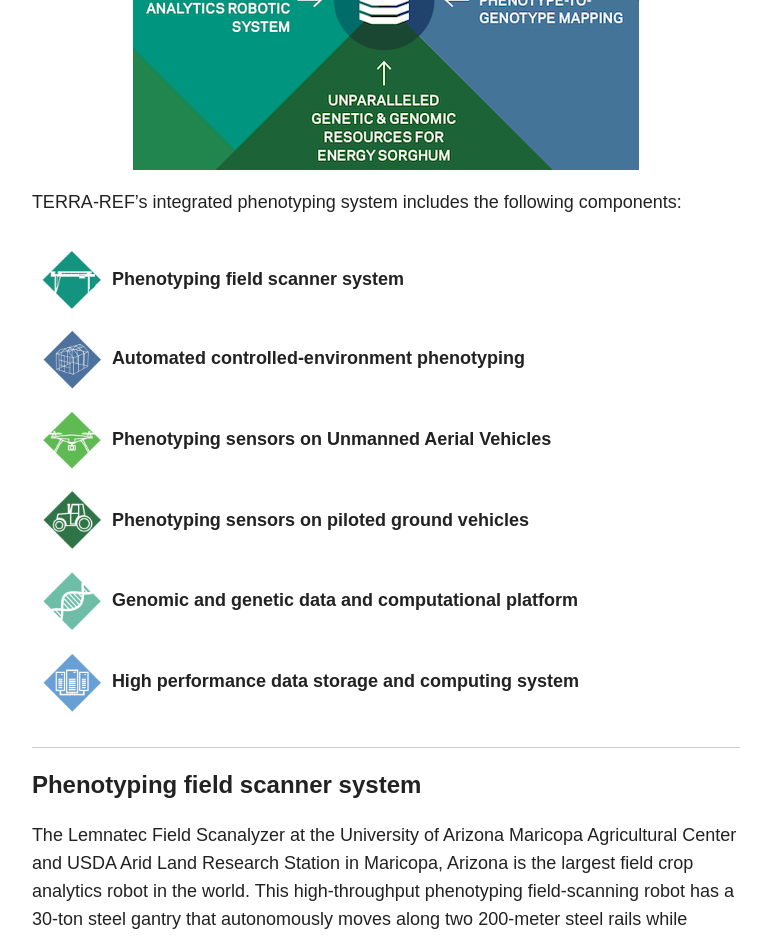
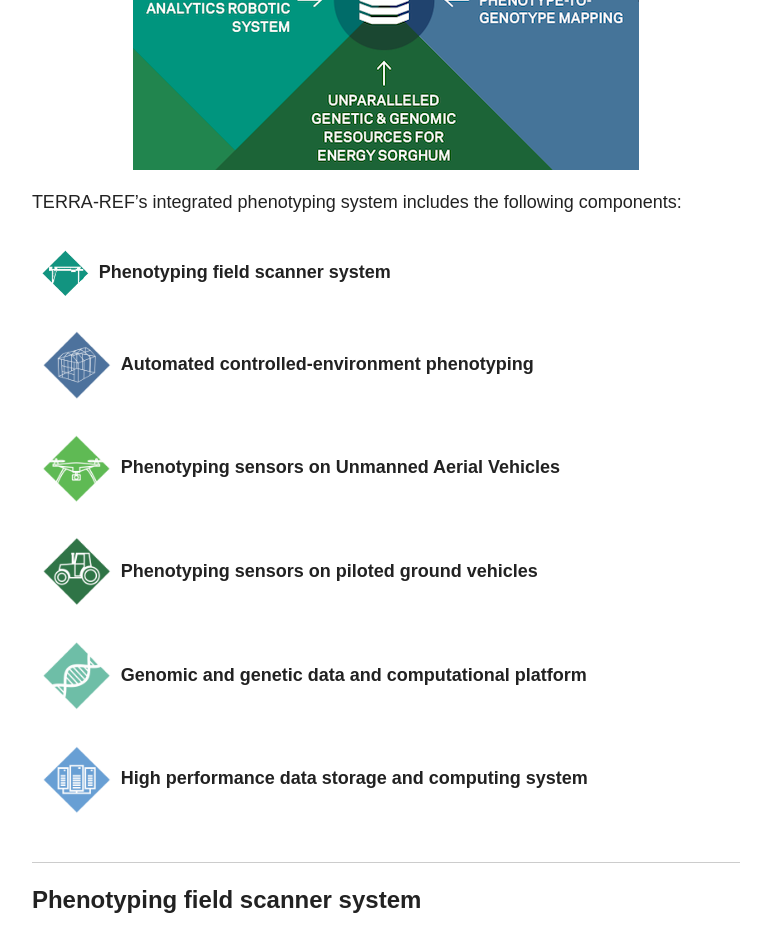
Before and after one commit to terra-reference/terraref.github.io, a Jekyll site: the page built from index.md, in a window 1280 px wide. Shown: the part 489-1427 px from the top of the page, without its empty margins (254-1025 px from the left). Built offline with Jekyll 4.4.1, drawn with Linux system fonts in a browser that asks for light colours; nearby versions of some CDN libraries.

Commit message:
Changed styles for different device sizes

```diff
--- a/_sass/_page.scss
+++ b/_sass/_page.scss
@@ -301,7 +301,13 @@ span + .entry-title {
 }
 
 .customspan {
-	@include font-size(18);
+	@include font-size(12);
+	@include media($medium) {
+		@include font-size(14);
+	}
+	@include media($large) {
+		@include font-size(18);
+	}
 	font-weight: bold;
 	margin: 10px;
     display: inline-block;
@@ -312,6 +318,6 @@ span + .entry-title {
 }
 
 .customimage {
-	width: 60px;
+	width: 10%;
    	margin-right: 10px;
 }
--- a/index.md
+++ b/index.md
@@ -25,10 +25,10 @@ TERRA-REF’s integrated phenotyping system includes the following components:
 <a href="#phenotyping-sensors-on-piloted-ground-vehicles"><img src="/images/new/tractor2.png" class="customimage">Phenotyping sensors on piloted ground vehicles</a>
 </span>
 <span class="customspan">
-<a href="#genomic-and-genetic-data-and-computational-platform"><img src="/images/new/genomics2.png" style="width: 60px; margin-right: 10px">Genomic and genetic data and computational platform</a>
+<a href="#genomic-and-genetic-data-and-computational-platform"><img src="/images/new/genomics2.png" class="customimage">Genomic and genetic data and computational platform</a>
 </span>
 <span class="customspan">
-<a href="#high-performance-data-storage-and-computing-system"><img src="/images/new/compute2.png" style="width: 60px; margin-right: 10px">High performance data storage and computing system</a>
+<a href="#high-performance-data-storage-and-computing-system"><img src="/images/new/compute2.png" class="customimage">High performance data storage and computing system</a>
 </span>
 </p>
 
```
